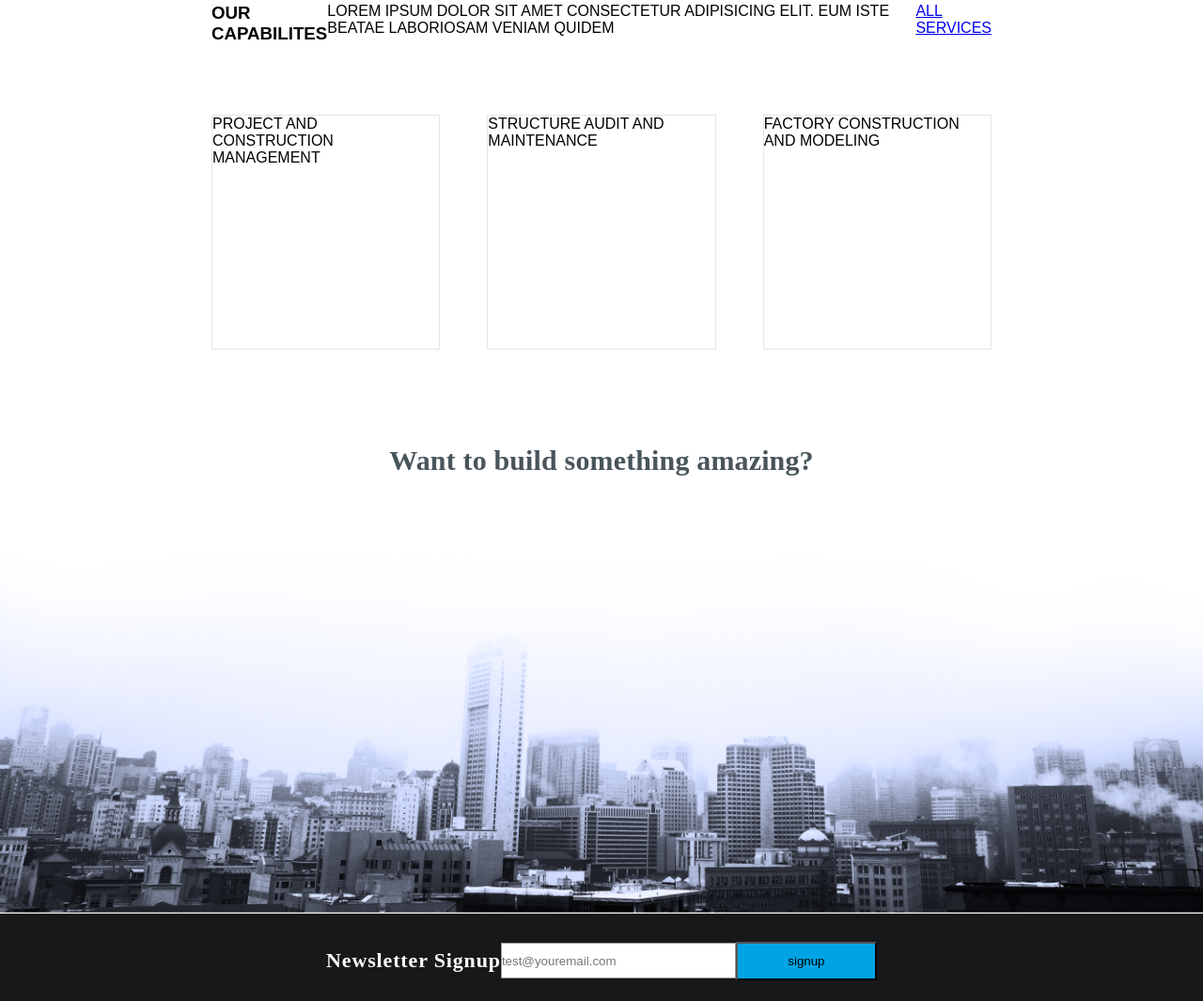
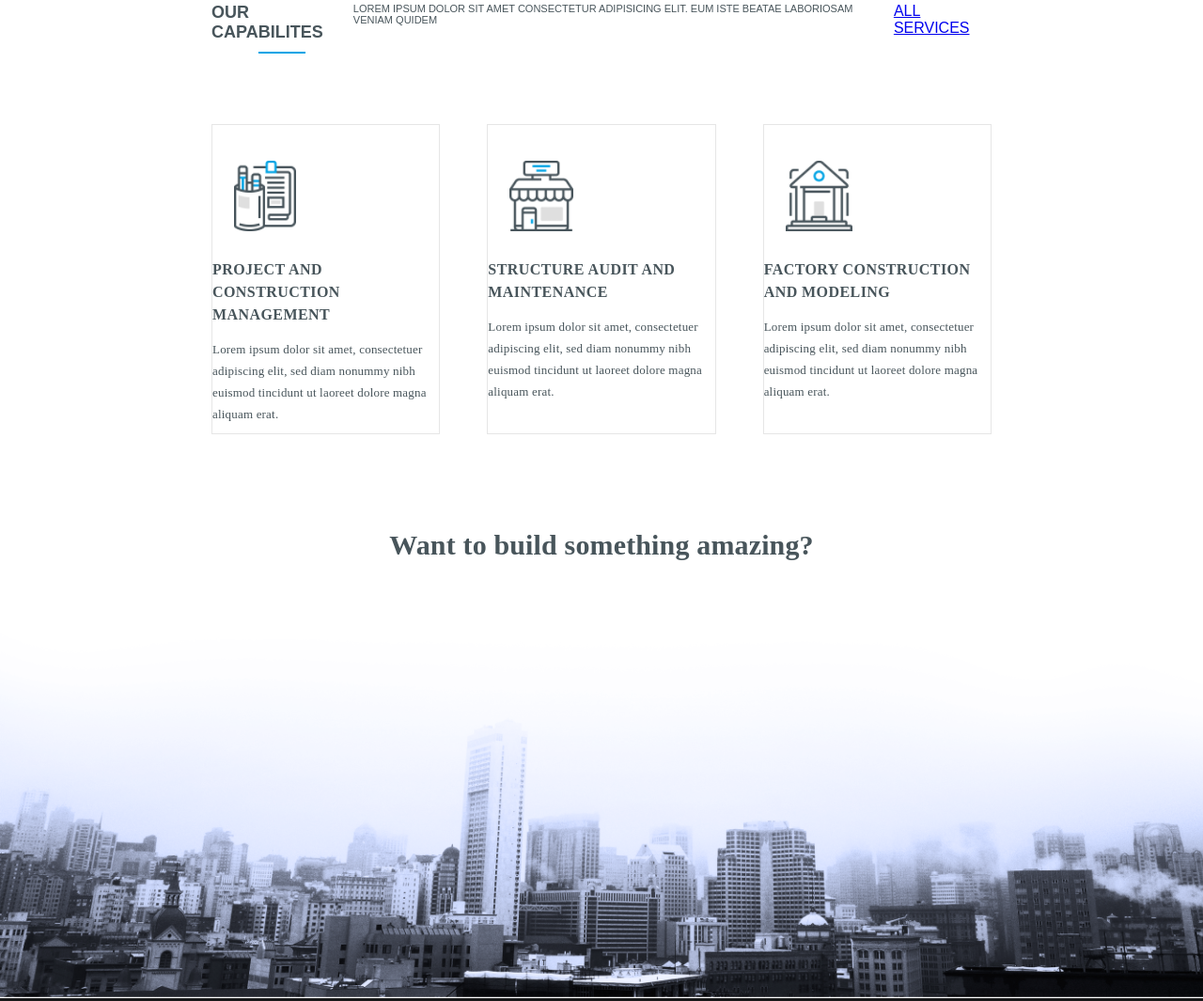
Before and after one commit to kokshetimur/site_portfolio, a plain HTML site: page index.html in a window 1280 px wide. Shown: the part 1318-2383 px from the top of the page at 94% size. Drawn offline with Linux system fonts and the light colour scheme.

Commit message:
fird push

```diff
--- a/index.html
+++ b/index.html
@@ -49,26 +49,43 @@
     <section class="page">
         <div class="container">
             <div class="serv">
-                <h3>our capabilites</h3>
-                <p>Lorem ipsum dolor sit amet consectetur adipisicing elit. Eum iste beatae laboriosam veniam quidem</p>
-                <a href="#">all services</a>
+                <h3 id="ourcapabilitis">our capabilites</h3>
+                <p id="ipsum">Lorem ipsum dolor sit amet consectetur adipisicing elit. Eum iste beatae laboriosam veniam quidem</p>
+                <a id="href" href="#">all services</a>
             </div>
             <div class="serv__niz">
-                <div class="serve__item">PROJECT AND CONSTRUCTION MANAGEMENT</div>
-                <div class="serve__item">STRUCTURE AUDIT AND MAINTENANCE</div>
-                <div class="serve__item">FACTORY CONSTRUCTION AND MODELING</div>
+                <div class="serve__item"><div class="cardcover"><img src="img/pic1.png" alt=""></div>
+                    <h2 class="servtext">PROJECT AND CONSTRUCTION MANAGEMENT</h2>
+                    <p id="lore">Lorem ipsum dolor sit amet, consectetuer adipiscing elit,
+                         sed diam nonummy nibh euismod tincidunt ut laoreet dolore magna aliquam erat.</p>
+
+                </div>
+                <div class="serve__item"><div class="cardcover"><img src="img/pic2.png" alt=""></div>
+                <h2 class="servtext">STRUCTURE AUDIT AND MAINTENANCE</h2>
+                    <p id="lore">Lorem ipsum dolor sit amet, consectetuer adipiscing elit,
+                        sed diam nonummy nibh euismod tincidunt ut laoreet dolore magna aliquam erat.</p>
+
+                </div>
+                <div class="serve__item"> <div class="cardcover"><img src="img/pic3.png" alt=""></div>
+                    <h2 class="servtext">FACTORY CONSTRUCTION AND MODELING</h2>
+                    <p id="lore">Lorem ipsum dolor sit amet, consectetuer adipiscing elit,
+                        sed diam nonummy nibh euismod tincidunt ut laoreet dolore magna aliquam erat.</p>
+
+                </div>
             </div>
         </div>
     </section>
-    <section id="wan">
+    <div id="wan">
         <h2 id="want">Want to build something amazing?</h2>
-    </section>
+    </div>
   <div class="f1">
-    <h2 class="New">Newsletter Signup</h2>
+    <h2 class="New">Newsletter Sign up</h2>
     <input class="inpu" type="email" placeholder="test@youremail.com">
     <button class="btn">signup</button>
   </div>
+  <div class="color">
   <div class="f2">
+
     <div class="f2_item">
         <h4>COMPANY</h4>
         <h2>KONSTRUCT</h2>
@@ -87,6 +104,7 @@
         <span>CONTACT US</span> <span>213 Baker StreetOriel City Kounty7000 KNW,Kountry</span>
          <span><br> +23 994 233 4022</span> <span> Nameinfo@konstruct.com</span>
     </div>
+    </div>
   </div>
   <div class="f3">
     <p>© 2017 Konstruct Inc. Designed by Jane Kathryn Teo</p>
--- a/style/main.css
+++ b/style/main.css
@@ -159,6 +159,28 @@ margin-right: 225px;
   text-transform: uppercase;
   display: flex;
 }
+#ourcapabilitis{
+  font-size: 18px;
+  font-weight: 700;
+  color: rgb(72, 85, 91);
+}
+#ourcapabilitis::after{
+  width: 50px;
+  height: 2px;
+  background-color: #00A4E5;
+  content: '';
+  display: block;
+  margin: 10px auto 0;
+}
+#ipsum{
+  font-size: 11px;
+  font-weight: 400;
+  color: rgb(72, 85, 91);
+}
+#href{
+
+}
+
 .serv__niz{
   display: flex;
   justify-content: space-between;
@@ -169,12 +191,37 @@ margin-right: 225px;
   box-sizing: border-box;
 border: 1px solid rgb(230, 230, 230);
 background: rgb(255, 255, 255);
-width: 250px;
-height: 250px;
+width: 295px;
+height: 330px;
+}
+.cardcover{
+  margin-top: 38px;
+  margin-left: 23px;
+  margin-bottom: 25px;
+}
+.servtext{
+  color: rgb(72, 85, 91);
+font-family: OpenSans;
+font-size: 16px;
+font-weight: 700;
+line-height: 24px;
+letter-spacing: 0.43px;
+text-align: left;
+margin-bottom: 13px;
+}
+#lore{
+  color: rgb(72, 85, 91);
+font-family: OpenSans;
+font-size: 13px;
+font-weight: 400;
+line-height: 23px;
+letter-spacing: 0.19px;
+text-align: left;
 }
 #wan{
   height: 500px;
   background-image: url(/img/foooterg.png);
+  text-align: center;
 }
 #want{
   color: rgb(72, 85, 91);
@@ -202,6 +249,8 @@ line-height: -1px;
 letter-spacing: 0.85px;
 text-align: center;
 
+margin-right: 20px;
+
 }
 .inpu{
   box-sizing: border-box;
@@ -222,12 +271,23 @@ background: rgb(0, 164, 229);
   display: flex;
   justify-content: space-between;
   color: #fff;
+  width: 100%;
+  max-width:1200px ;
+  margin: 0 auto;
+  align-items: center;
+}
+.color{
+  background-color: rgb(20, 26, 32);
+
 }
 .f3{
   height: 70px;
   background-color: rgb(23, 24, 25);
   color: #fff;
-  text-align: center;
+
+  display: flex;
+  justify-content: center;
+  align-items: center;
 }
 
 @media screen and (max-width: 1440px){
```
